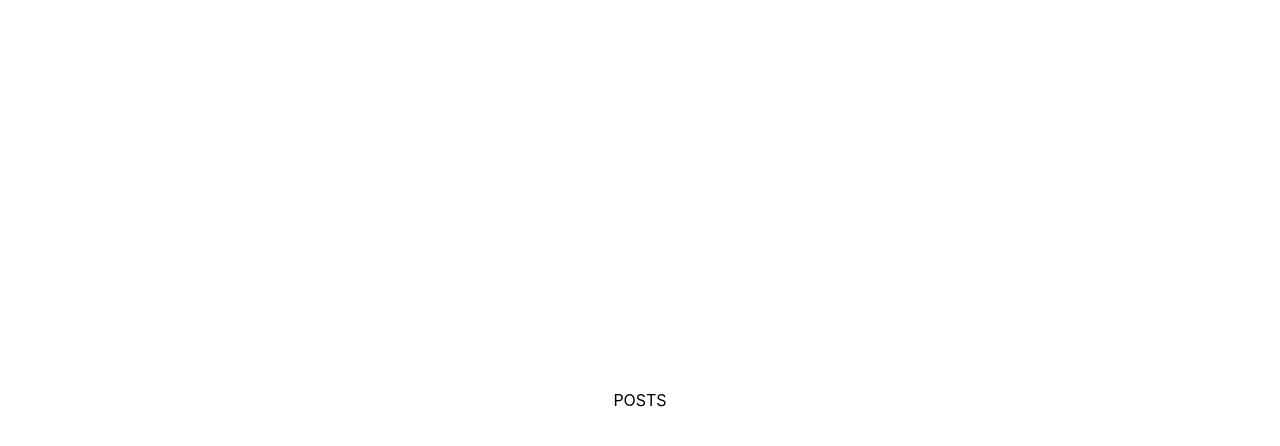
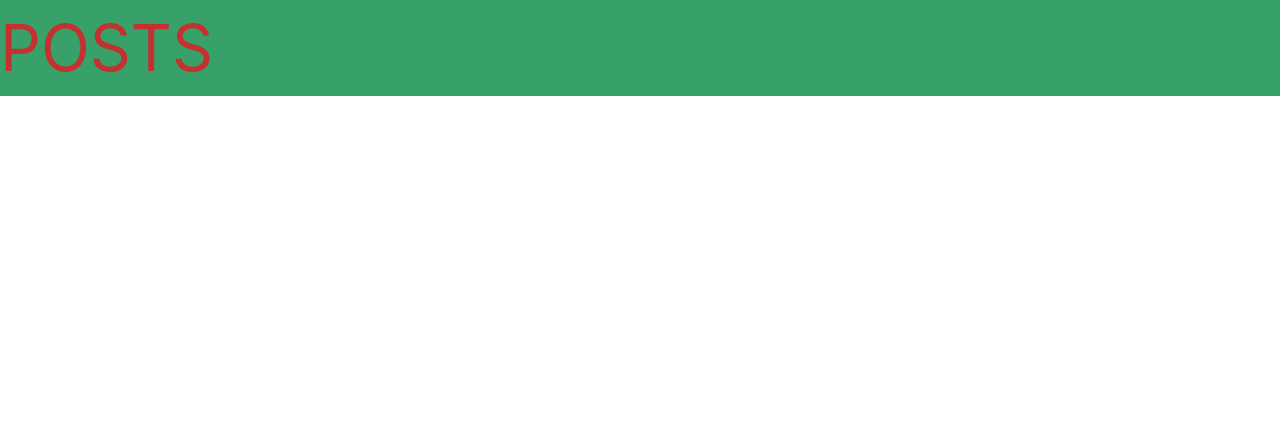
Before and after one commit to gianlucabianco/zanelli-nuxt, a Nuxt app: page / in a window 1280 px wide. Shown: the top 446 px of the page. Built offline with nearby package versions, Linux system fonts and the light colour scheme.

Commit message:
last todos fixed

```diff
--- a/pages/index.vue
+++ b/pages/index.vue
@@ -1,7 +1,9 @@
 <template>
   <section class="container">
     <nuxt-link to="/posts">
-      POSTS
+      <h1>
+        POSTS
+      </h1>
     </nuxt-link>
     <!-- <ul
       v-for="(post, index) in posts"
@@ -28,6 +30,13 @@ export default {
 </script>
 
 <style>
+
+h1 {
+
+  @apply .text-6xl .text-red-700 .bg-green-600;
+
+}
+/*
 .container {
   min-height: 100vh;
   display: flex;
@@ -37,7 +46,7 @@ export default {
 }
 
 .title {
-  font-family: "Quicksand", "Source Sans Pro", -apple-system, BlinkMacSystemFont, "Segoe UI", Roboto, "Helvetica Neue", Arial, sans-serif; /* 1 */
+  font-family: "Quicksand", "Source Sans Pro", -apple-system, BlinkMacSystemFont, "Segoe UI", Roboto, "Helvetica Neue", Arial, sans-serif;
   display: block;
   font-weight: 300;
   font-size: 100px;
@@ -56,4 +65,5 @@ export default {
 .links {
   padding-top: 15px;
 }
+*/
 </style>
```
Also changed, not shown: 1 other file (tests, documents, lock files or other folders).
